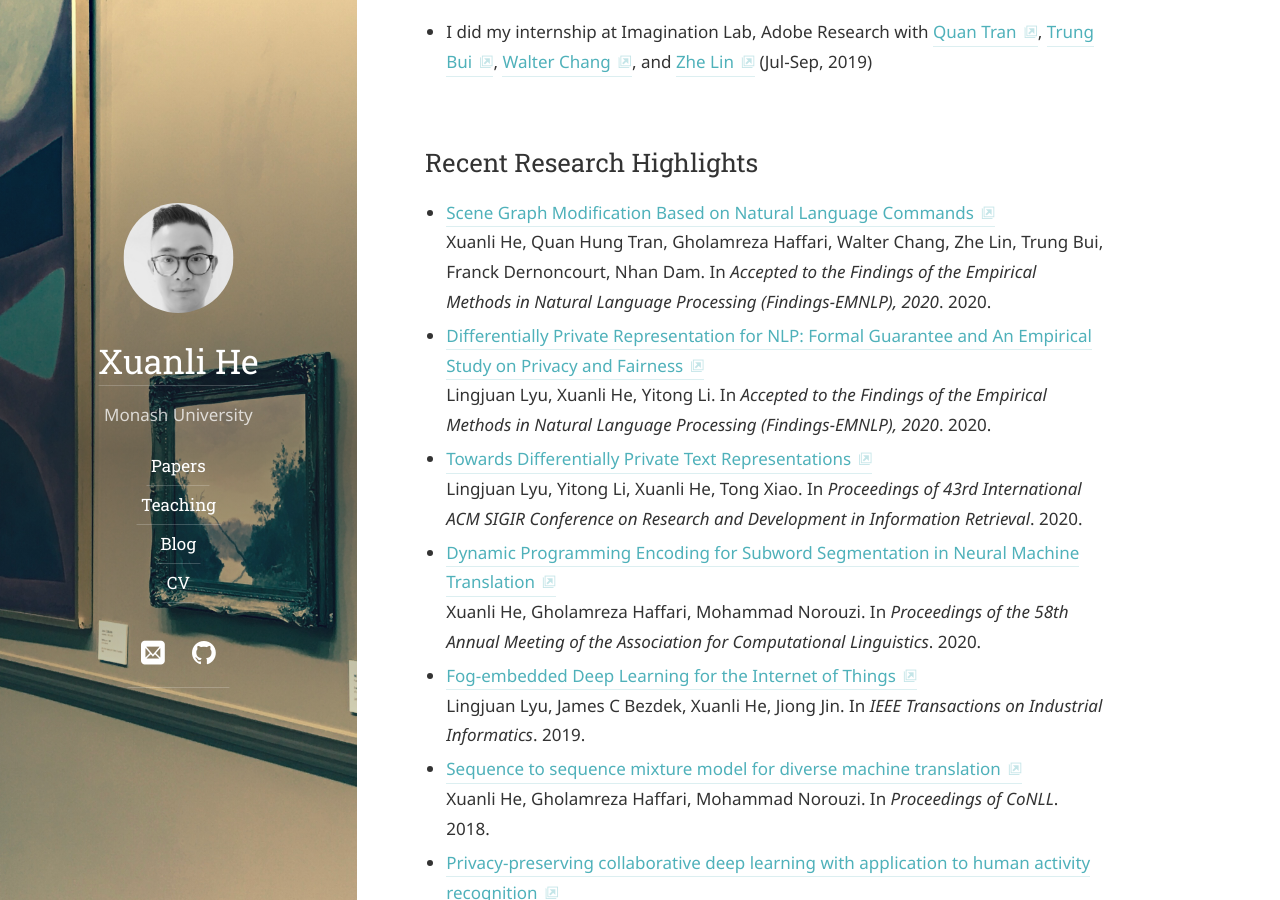
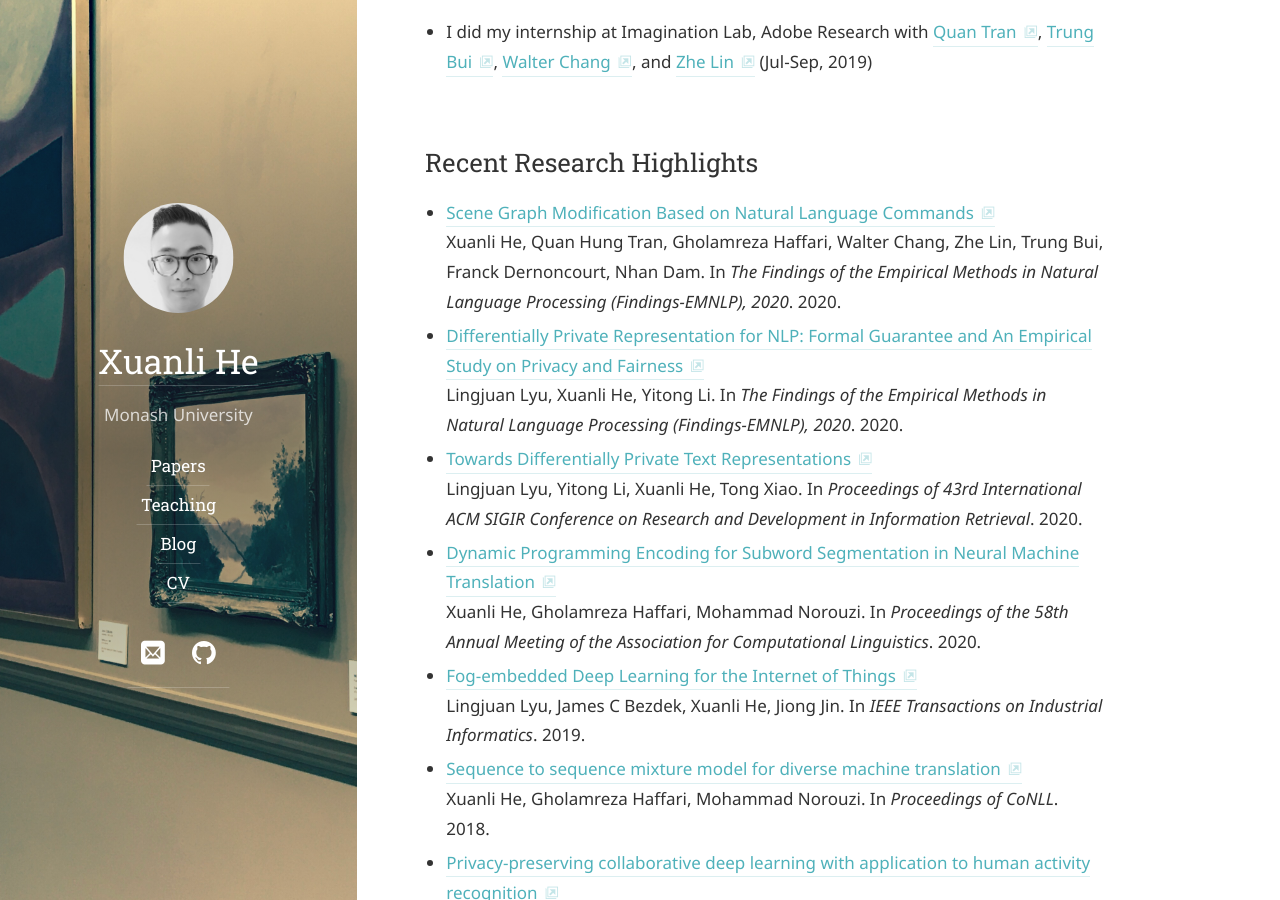
Before and after one commit to xlhex/xlhex.github.io, a Jekyll site: the page built from index.md, in a window 1280 px wide and 900 px high, scrolled down 650 px. Built offline with Jekyll 4.4.1, drawn with Linux system fonts in a browser that asks for light colours; some web fonts are replaced.

Commit message:
emnlp2020

```diff
--- a/_data/papers.yml
+++ b/_data/papers.yml
@@ -5,7 +5,7 @@ papers:
     year: 2020
     title: "Scene Graph Modification Based on Natural Language Commands"
     authors: "Xuanli He, Quan Hung Tran, Gholamreza Haffari, Walter Chang, Zhe Lin, Trung Bui, Franck Dernoncourt, Nhan Dam"
-    booktitle: "Accepted to the Findings of the Empirical Methods in Natural Language Processing (Findings-EMNLP), 2020"
+    booktitle: "The Findings of the Empirical Methods in Natural Language Processing (Findings-EMNLP), 2020"
     doc-url: https://arxiv.org/abs/2010.02591
     venue: conference
   - layout: paper
@@ -14,7 +14,7 @@ papers:
     year: 2020
     title: "Differentially Private Representation for NLP: Formal Guarantee and An Empirical Study on Privacy and Fairness"
     authors: "Lingjuan Lyu, Xuanli He, Yitong Li"
-    booktitle: "Accepted to the Findings of the Empirical Methods in Natural Language Processing (Findings-EMNLP), 2020"
+    booktitle: "The Findings of the Empirical Methods in Natural Language Processing (Findings-EMNLP), 2020"
     doc-url: https://arxiv.org/abs/2010.01285
     venue: conference
   - layout: paper
```
